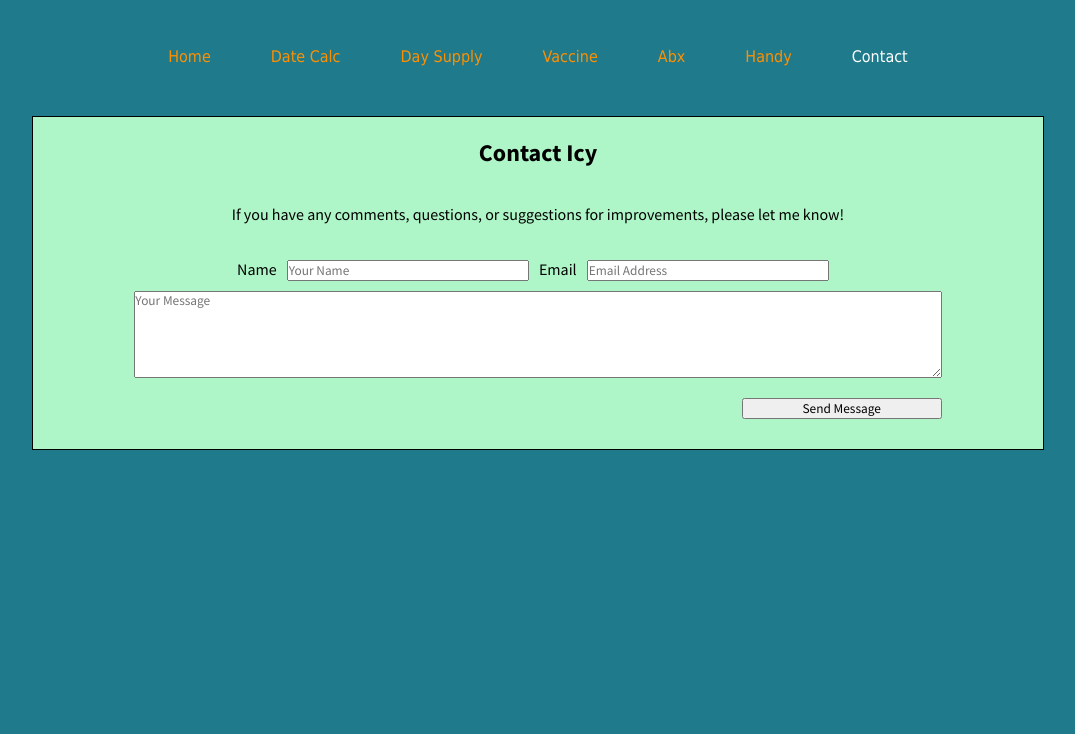
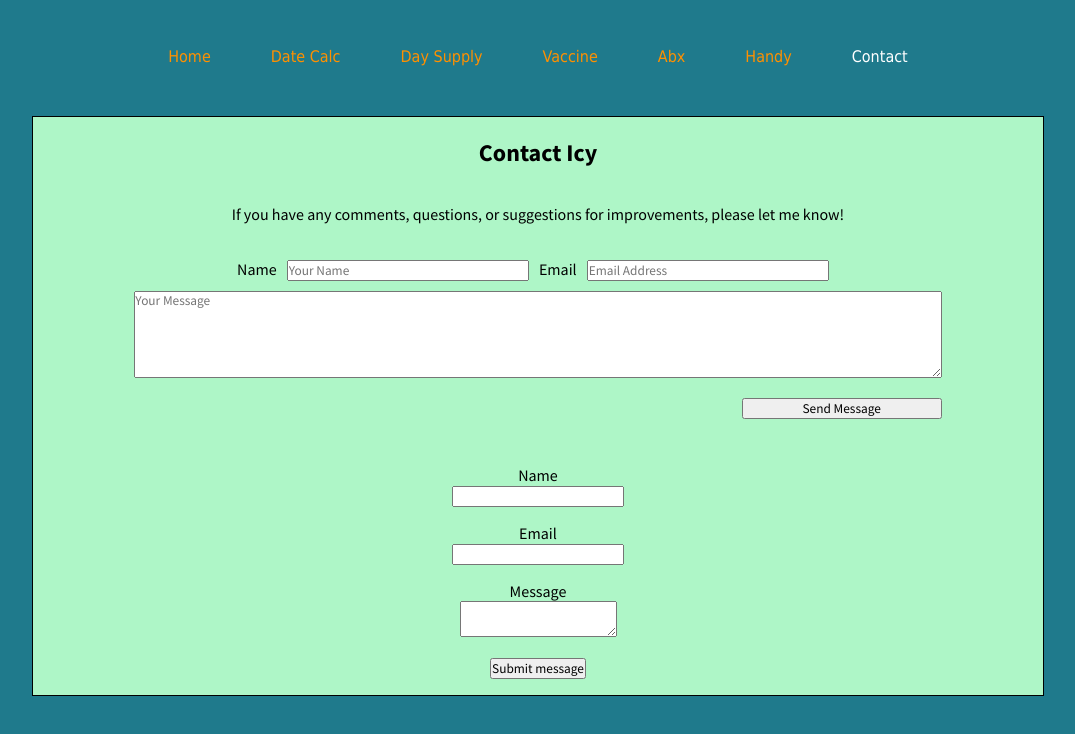
Before and after one commit to icyparkinson/rx-react, a React (Create React App) app in the folder client/: page /contact in a window 1280 px wide. Shown: the top 734 px of the page, without its empty margins (102-1177 px from the left). Built offline with nearby package versions, Linux system fonts and the light colour scheme.

Commit message:
Testing form.

```diff
--- a/client/src/components/pages/contact/Contact.js
+++ b/client/src/components/pages/contact/Contact.js
@@ -46,7 +46,7 @@ function Contact(){
 
 
 
-                    {/* <form name="rxcontact" method="post">
+                    <form name="rxcontact" method="post">
                         <input type="hidden" name="form-name" value="rxcontact" />
                         <p>
                             <label htmlFor="name">Name</label> <br />
@@ -63,7 +63,7 @@ function Contact(){
                         <p>
                             <input type="submit" value="Submit message" />
                         </p>
-                        </form> */}
+                        </form>
         </FormContainer>
     )
 }
```
